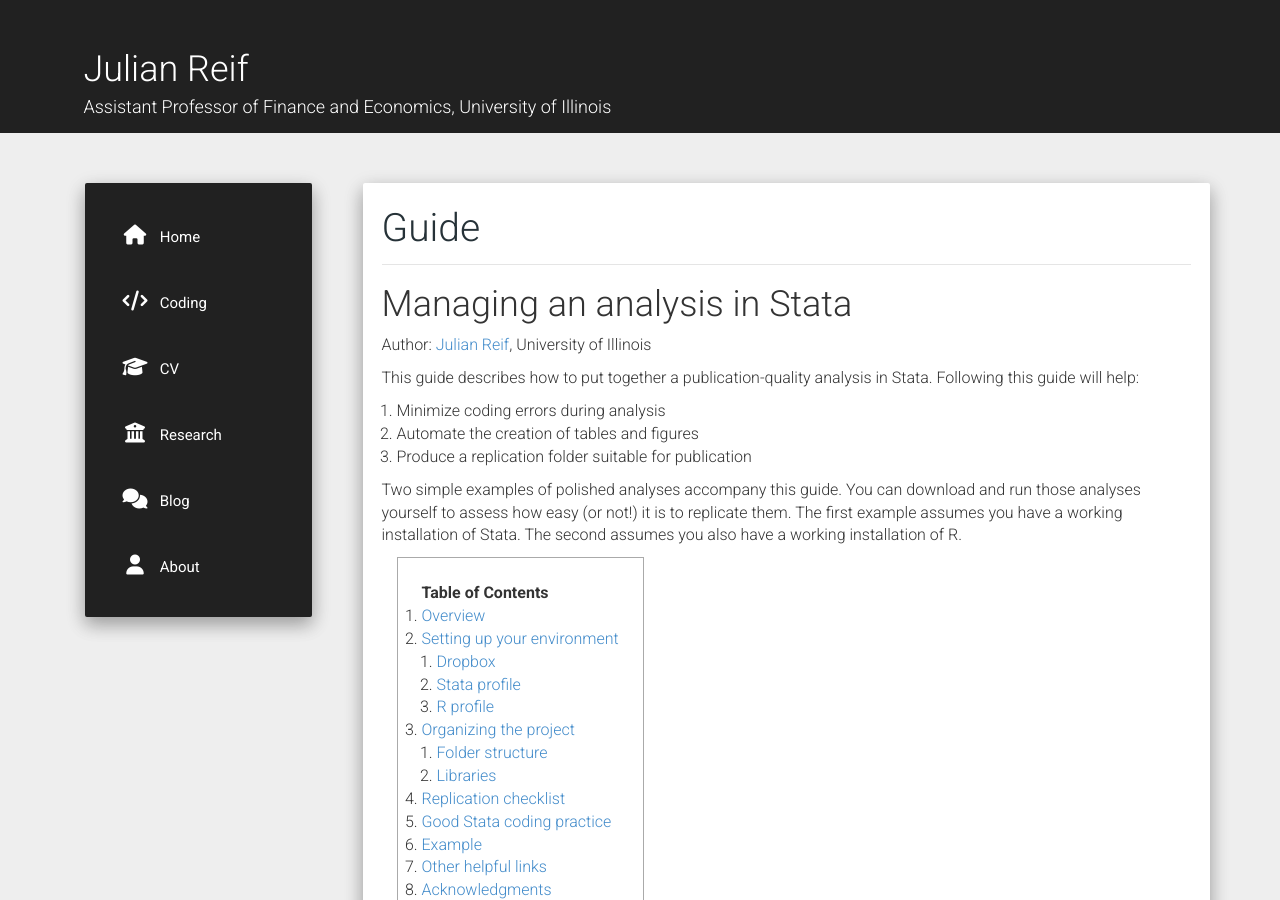
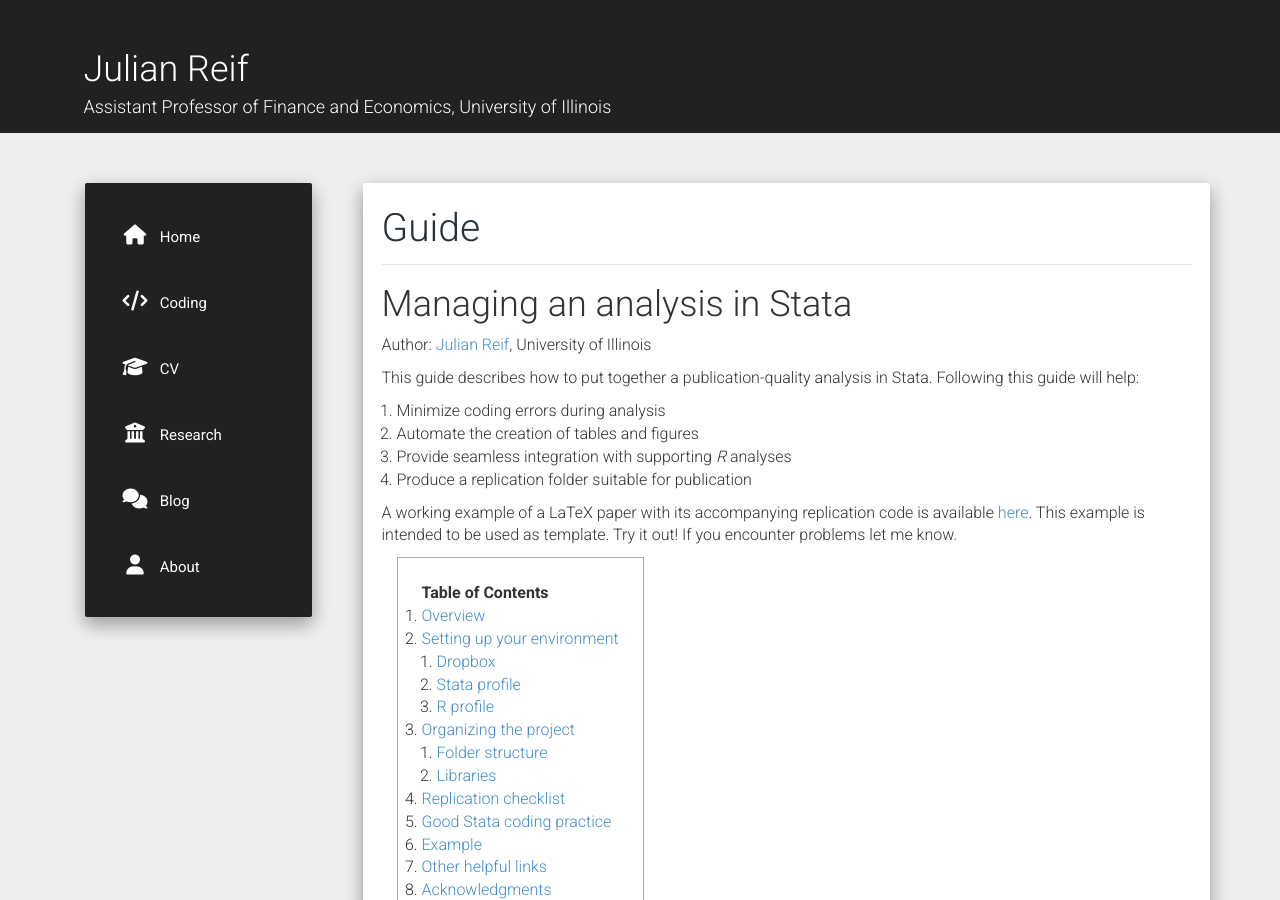
Before and after one commit to reifjulian/reifjulian.github.io, a Jekyll site: the page built from guide.md, in a window 1280 px wide and 900 px high. Built offline with Jekyll 4.4.1, drawn with Linux system fonts in a browser that asks for light colours; nearby versions of some CDN libraries; comment, search, counter and statistics services are not loaded.

Commit message:
Update guide.md

```diff
--- a/guide.md
+++ b/guide.md
@@ -12,11 +12,10 @@ Author: [Julian Reif](http://www.julianreif.com), University of Illinois
 This guide describes how to put together a publication-quality analysis in Stata. Following this guide will help:
 1. Minimize coding errors during analysis
 1. Automate the creation of tables and figures
+1. Provide seamless integration with supporting *R* analyses
 1. Produce a replication folder suitable for publication
 
-Two simple examples of polished analyses accompany this guide. You can download and run those analyses yourself to assess how easy (or not!) it is to replicate them. The first example assumes you have a working installation of Stata. The second assumes you also have a working installation of R.
-1. Example 1: Simple Stata analysis that produces figures and LaTeX tables
-1. Example 2: Same as example 1, but also incorporates a supplemental R analysis automated in Stata
+A working example of a LaTeX paper with its accompanying replication code is available [here](https://github.com/reifjulian/coding-example). This example is intended to be used as template. Try it out! If you encounter problems let me know.
 
 1. toc1
 {:toc}
```
